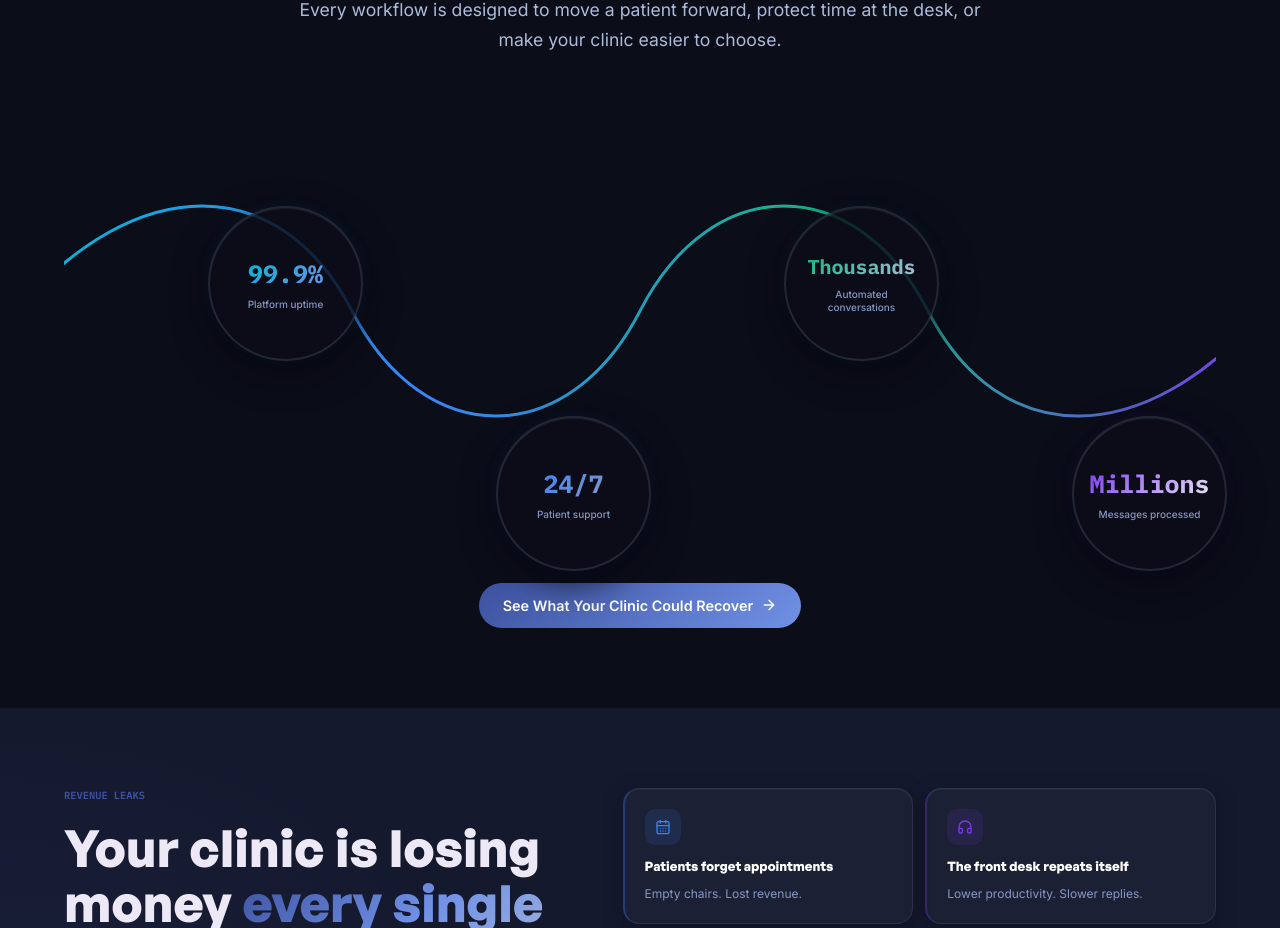
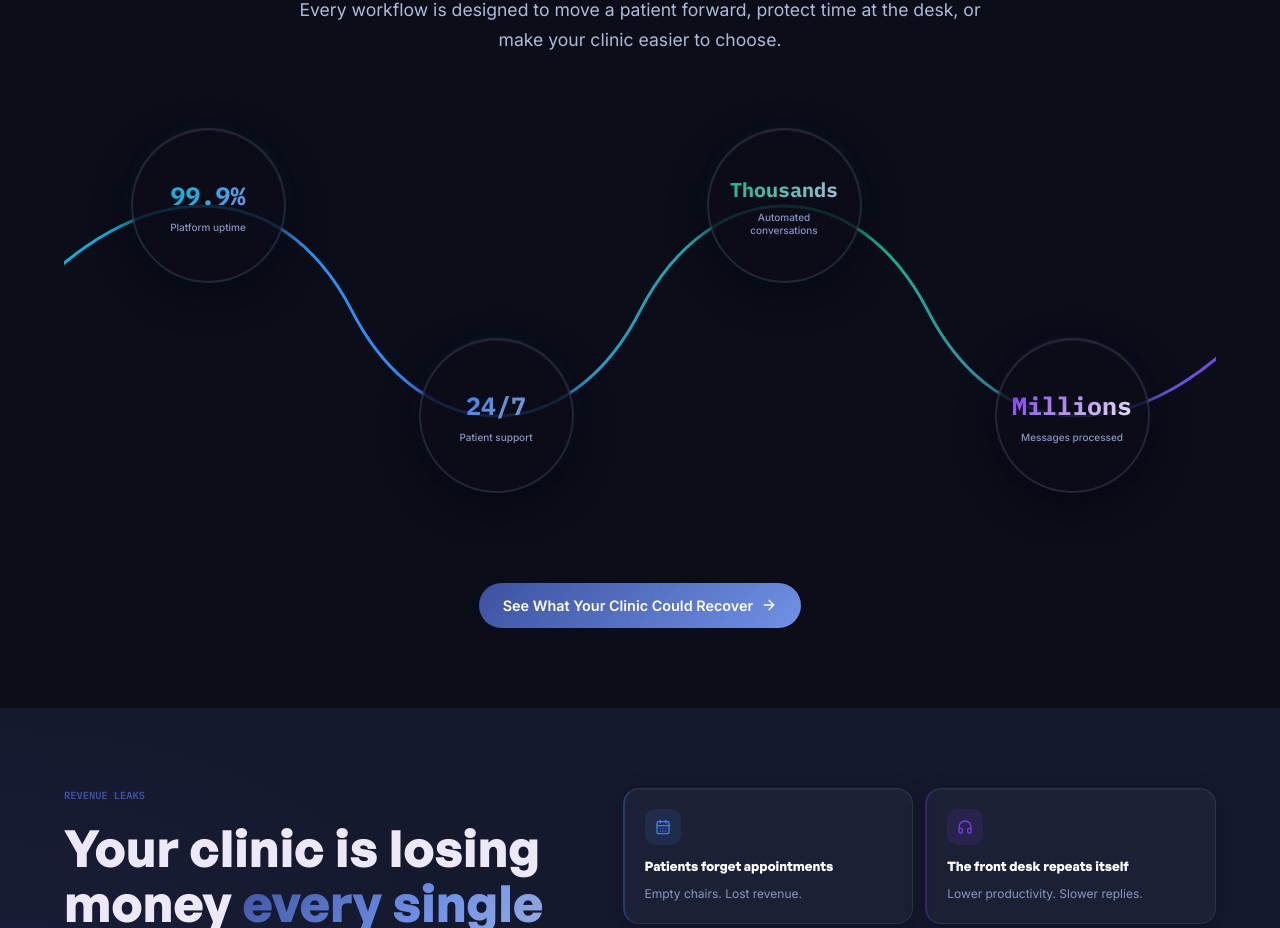
Before and after one commit to AaAlihamza77/landingpage1, a Next.js app: page / in a window 1280 px wide. Shown: the part 1653-2581 px from the top of the page. Built offline with nearby package versions, Linux system fonts and the light colour scheme.

Commit message:
fix: resolve stats bubble distortion by replacing translate with margins and setting flex-shrink 0

```diff
--- a/components/landing-page.tsx
+++ b/components/landing-page.tsx
@@ -696,11 +696,13 @@ function Outcomes() {
                 top: item.top,
                 width: 155,
                 height: 155,
+                flexShrink: 0,
                 borderRadius: "50%",
+                marginLeft: -77.5,
+                marginTop: -77.5,
                 background: "rgba(11, 13, 25, 0.82)",
                 border: "2px solid rgba(173, 187, 218, 0.15)",
                 boxShadow: `0 12px 35px rgba(5, 7, 15, 0.75), inset 0 1px 0 rgba(255,255,255,0.06), 0 0 15px ${item.color}15`,
-                transform: "translate(-50%, -50%)",
                 display: "flex",
                 flexDirection: "column",
                 alignItems: "center",
@@ -783,6 +785,7 @@ function Outcomes() {
                 position: "relative",
                 width: 155,
                 height: 155,
+                flexShrink: 0,
                 borderRadius: "50%",
                 background: "rgba(11, 13, 25, 0.82)",
                 border: "2px solid rgba(173, 187, 218, 0.15)",
```
